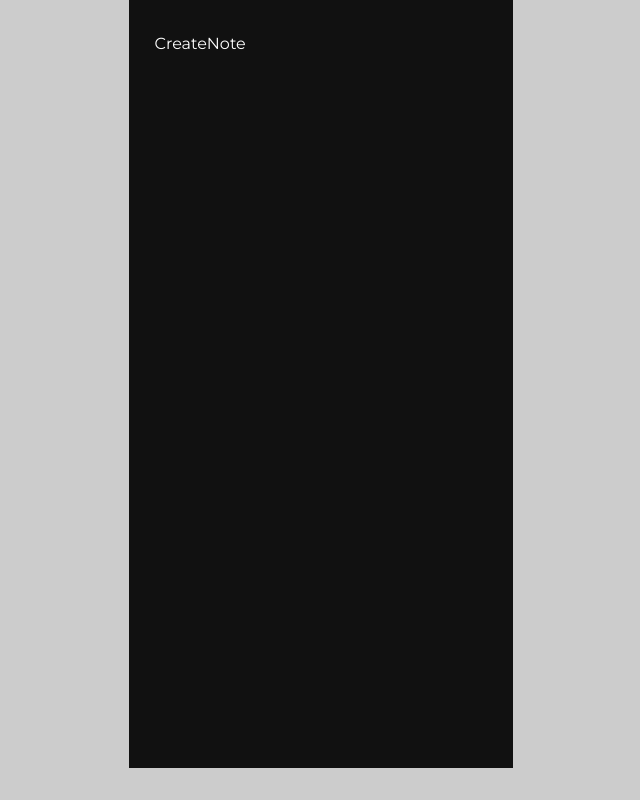
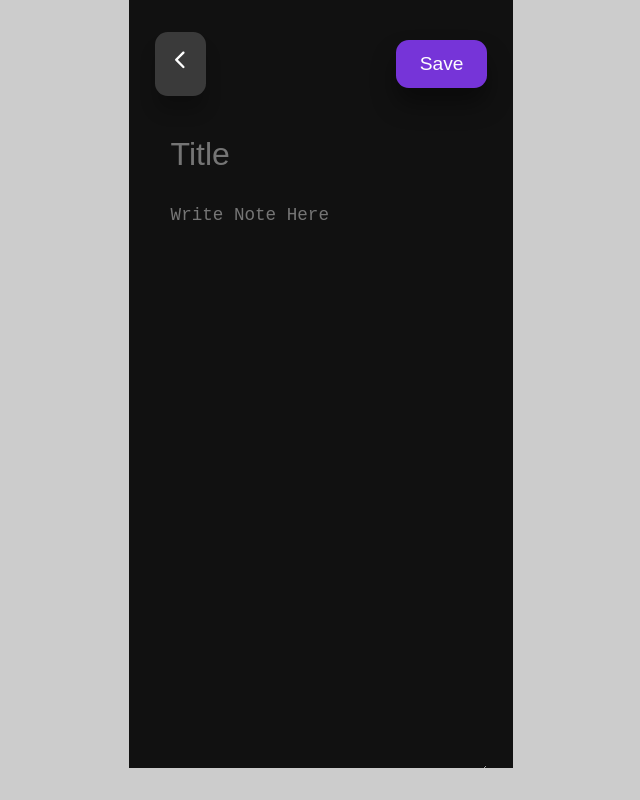
Before and after one commit to Rushikesh7997/Todo-App-React, a React (Create React App) app: page /create-note in a window 1280 px wide. Shown: the whole page, without its empty margins (319-959 px from the left). Built offline with nearby package versions, Linux system fonts and the light colour scheme.

Commit message:
create note and edit note design complete

```diff
--- a/src/pages/CreateNote.jsx
+++ b/src/pages/CreateNote.jsx
@@ -1,7 +1,23 @@
-import React from 'react'
+import React from "react";
+import { Link } from "react-router-dom";
+import { IoIosArrowBack } from "react-icons/io";
 
 export const CreateNote = () => {
   return (
-    <div>CreateNote</div>
-  )
-}
+    <section>
+      <header className="create-note__header">
+        <Link to="/" className="btn">
+          <IoIosArrowBack />
+        </Link>
+        <button className="btn lg primary">Save</button>
+      </header>
+      <form action="" className="create-note__form">
+        <input type="text" placeholder="Title" autoFocus />
+        <textarea
+          placeholder="Write Note Here"
+          rows="28"
+        ></textarea>
+      </form>
+    </section>
+  );
+};
--- a/src/pages/EditNote.jsx
+++ b/src/pages/EditNote.jsx
@@ -1,7 +1,22 @@
-import React from 'react'
+import React from "react";
+import { Link } from "react-router-dom";
+import { IoIosArrowBack } from "react-icons/io";
+import { RiDeleteBin6Line } from "react-icons/ri";
 
 export const EditNote = () => {
   return (
-    <div>EditNote</div>
-  )
-}
+    <section>
+      <header className="create-note__header">
+        <Link to="/" className="btn">
+          <IoIosArrowBack />
+        </Link>
+        <button className="btn lg primary">Save</button>
+        <button className="btn danger"><RiDeleteBin6Line/></button>
+      </header>
+      <form action="" className="create-note__form">
+        <input type="text" placeholder="Title" autoFocus />
+        <textarea placeholder="Write Note Here" rows="28"></textarea>
+      </form>
+    </section>
+  );
+};
```
